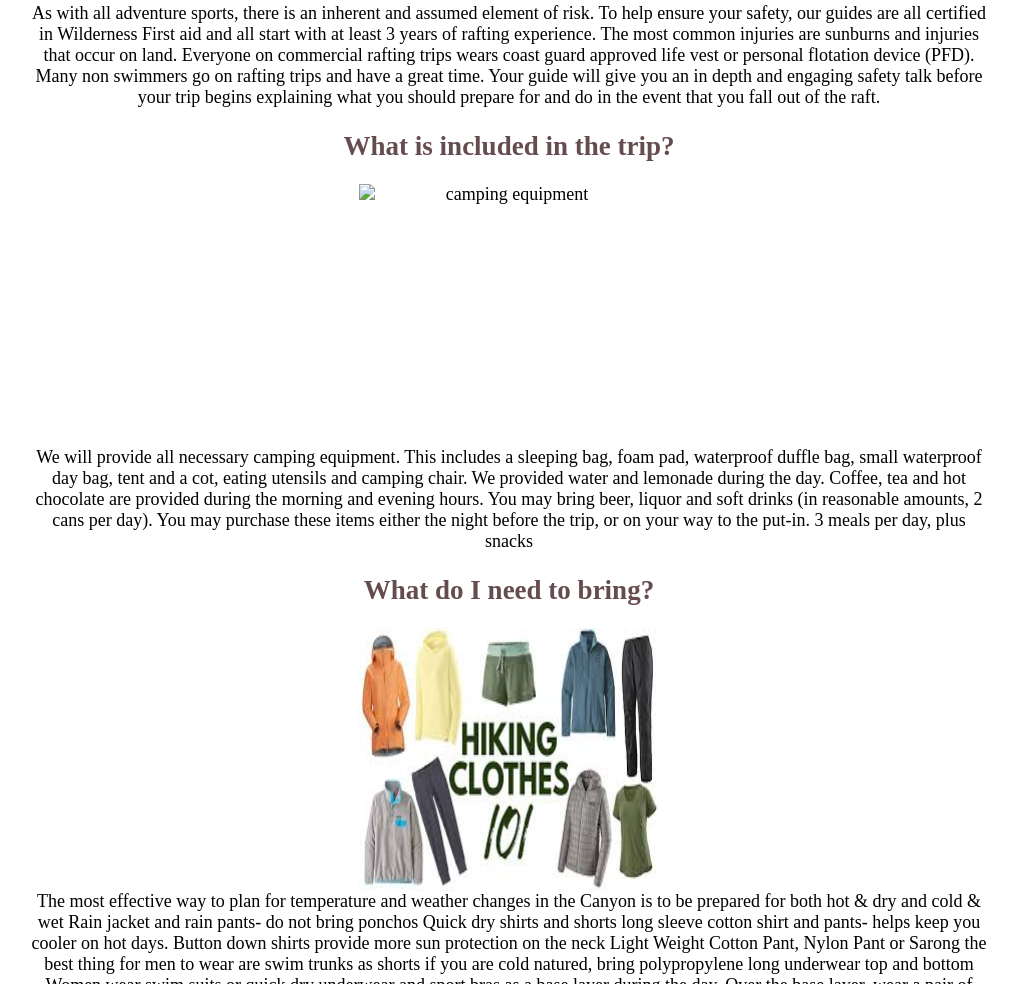
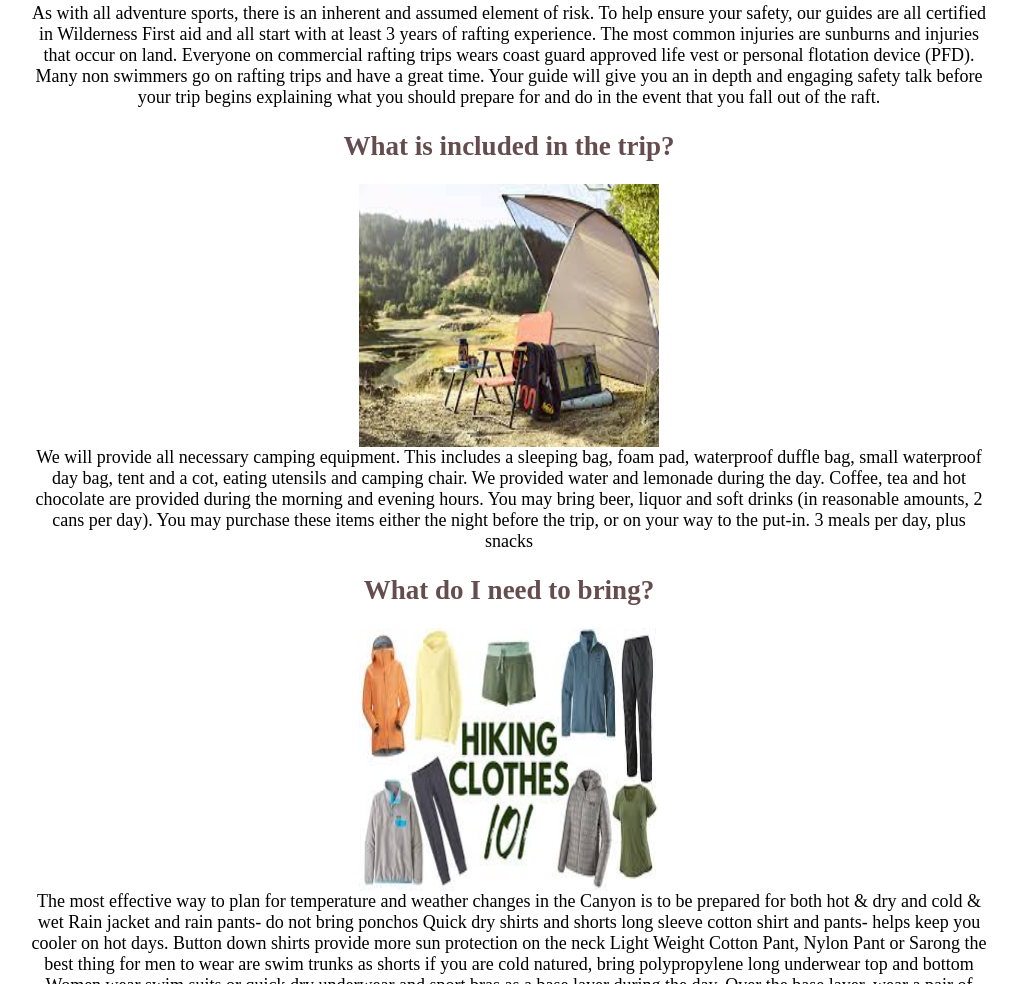
Before and after one commit to dihot27/wdd130, a plain HTML site: page wwr/faq.html in a window 1280 px wide. Shown: the part 753-1737 px from the top of the page, without its empty margins (131-1148 px from the left). Drawn offline with Linux system fonts and the light colour scheme; a web font is replaced by a local one.

Commit message:
added pics

```diff
--- a/wwr/faq.html
+++ b/wwr/faq.html
@@ -39,7 +39,7 @@
           </div>
 
           <h2>What is included in the trip?</h2>
-             <img src="images/camping.jfif" width="350" height="263" alt="camping equipment">
+             <img src="images/camp.jfif" width="350" height="263" alt="camping equipment">
              <div>
           We will provide all necessary camping equipment. This includes a sleeping bag, foam pad, waterproof duffle bag, small waterproof day bag, tent and a cot, eating utensils and camping chair.
             We provided water and lemonade during the day. Coffee, tea and hot chocolate are provided during the morning and evening hours.
```
